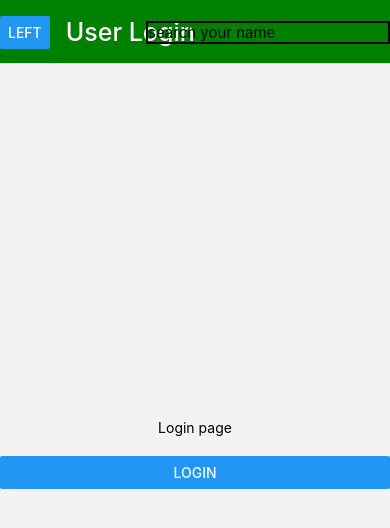
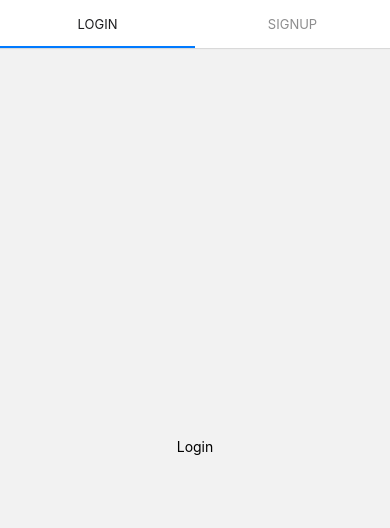
Before and after one commit to deep1524/ReactNative, a React Native app: screen /Login in a window 390 px wide. Shown: the top 528 px of the page. Built offline with nearby package versions, Linux system fonts and the light colour scheme.

Commit message:
tab navigation bottom and top

```diff
--- a/App.js
+++ b/App.js
@@ -29,7 +29,7 @@ import Pressable_com from './components/Pressable_com';
 import Plate_form from './components/plateform';
 import Web_view from './components/webview';
 import Stack_Naviagation from './components/Stack_Naviagation';
-
+import Tab_navigation from "./components/tab_navigation"
 function App() {
   return (
     <>
@@ -53,11 +53,12 @@ function App() {
       <Pressable_com />
         <Plate_form/>
            <Web_view/>
+            <Stack_Naviagation/>
    */}
 
 
+  <Tab_navigation/>
 
-     <Stack_Naviagation/>
     </>
   );
 }
--- a/components/Page/Home.jsx
+++ b/components/Page/Home.jsx
@@ -1,10 +1,17 @@
 import React from 'react';
 import {Text, View} from 'react-native';
 
-const Home = () => {
+const Home = (props) => {
+  console.warn(props.route.params)
+  // this is destruturing
+  const {name,age}=props.route.params;
   return (
     <View>
       <Text>Home</Text>
+      <Text style={{fontSize:20,textAlign:"center"}}>Name:-{props.route.params.name}</Text>
+      <Text style={{fontSize:20,textAlign:"center"}}>Age:-{props.route.params.age}</Text>
+      <Text style={{fontSize:20,textAlign:"center"}}>Name:-{name}</Text>
+      <Text style={{fontSize:20,textAlign:"center"}}>Age:-{age}</Text>
     </View>
   );
 };
--- a/components/Page/Login.jsx
+++ b/components/Page/Login.jsx
@@ -1,11 +1,16 @@
-import React from 'react';
-import {Button, Text, View} from 'react-native';
+import React, { useState } from 'react';
+import {Button, Text, TextInput, View} from 'react-native';
 
 const Login = (props) => {
+  const [name,setName]=useState("");
+
+  const age =25;
   return (
     <View style={{flex:1,justifyContent:'center'}}>
       <Text style={{textAlign:"center",marginBottom:20}}>Login page</Text>
-      <Button title='Login' onPress={()=>props.navigation.navigate('Home')}></Button>
+
+      <TextInput onChangeText={(text)=>setName(text)} placeholder='enter your name'/>
+      <Button title='Login' onPress={()=>props.navigation.navigate('Home',{name:name,age:age})}></Button>
     </View>
   );
 };
--- /dev/null
+++ b/components/tab_navigation.jsx
@@ -0,0 +1,35 @@
+import React from 'react';
+import {Text, View} from 'react-native';
+import {NavigationContainer} from '@react-navigation/native';
+import {createBottomTabNavigator} from '@react-navigation/bottom-tabs';
+import {createMaterialTopTabNavigator} from "@react-navigation/material-top-tabs";
+// this is used for  bottom tabs
+// const Tab = createBottomTabNavigator();
+// this is used for top tabs
+const Tab =createMaterialTopTabNavigator();
+const Tab_navigation = () => {
+  return (
+    <NavigationContainer>
+      <Tab.Navigator>
+        <Tab.Screen name="Login" component={Login} />
+        <Tab.Screen name="Signup" component={Signup} />
+      </Tab.Navigator>
+    </NavigationContainer>
+  );
+};
+
+const Login = () => {
+  return (
+    <View style={{flex: 1, justifyContent: 'center', alignItems: 'center'}}>
+      <Text>Login</Text>
+    </View>
+  );
+};
+const Signup = () => {
+  return (
+    <View style={{flex: 1, justifyContent: 'center', alignItems: 'center'}}>
+    <Text>Sign UP</Text>
+  </View>
+  )
+};
+export default Tab_navigation;
--- a/package.json
+++ b/package.json
@@ -10,12 +10,16 @@
     "test": "jest"
   },
   "dependencies": {
+    "@react-navigation/bottom-tabs": "^6.5.7",
+    "@react-navigation/material-top-tabs": "^6.6.2",
     "@react-navigation/native": "^6.1.6",
     "@react-navigation/native-stack": "^6.9.12",
     "react": "18.2.0",
     "react-native": "0.71.7",
+    "react-native-pager-view": "^6.2.0",
     "react-native-safe-area-context": "^4.5.2",
     "react-native-screens": "^3.20.0",
+    "react-native-tab-view": "^3.5.1",
     "react-native-webview": "^12.0.2"
   },
   "devDependencies": {
```
Also changed, not shown: 1 other file (tests, documents, lock files or other folders).
